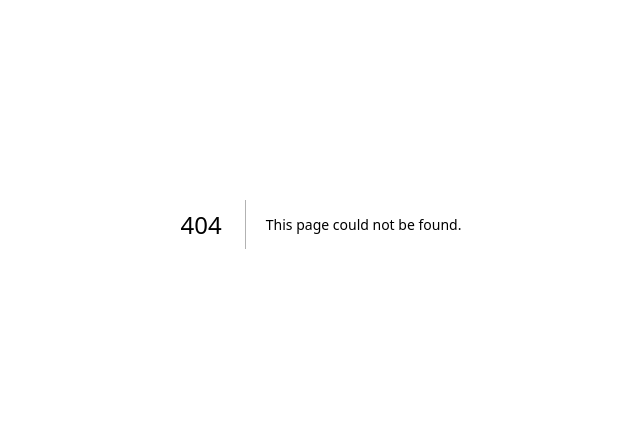
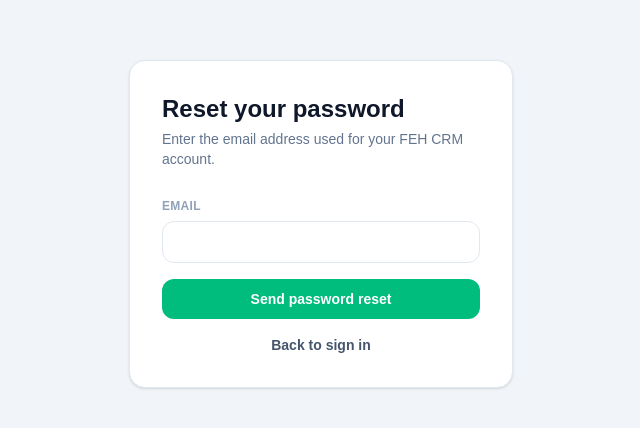
Before and after one commit to dalbirrahala-byte/free-energy-help-ai-os, a Next.js app in the folder frontend/: page /forgot-password in a window 1280 px wide. Before the commit this address had no page. Shown: the part 176-604 px from the top of the page, without its empty margins (319-959 px from the left). Built offline with nearby package versions, Linux system fonts and the light colour scheme.

Commit message:
fix(auth): add reliable CRM onboarding and recovery

```diff
--- a/frontend/package.json
+++ b/frontend/package.json
@@ -11,6 +11,7 @@
     "test:factory-041": "node --test src/lib/identity-resolution/*.test.ts src/lib/suppression/*.test.ts src/lib/compliance/*.test.ts src/lib/outreach/*.test.ts src/lib/execution-authorization/*.test.ts",
     "test:execution-dispatch": "node --test src/lib/execution-dispatch/*.test.ts",
     "test:factory-044": "node --test src/lib/lead-discovery/*.test.ts",
+    "test:auth": "node --test src/lib/auth/*.test.ts",
     "typecheck": "tsc --noEmit",
     "check": "npm run typecheck && npm run lint && npm run build"
   },
--- /dev/null
+++ b/frontend/src/app/auth/confirm/route.ts
@@ -0,0 +1,26 @@
+import { NextResponse } from "next/server";
+
+import { isSetPasswordOtpType, safeAuthNext } from "@/lib/auth/recovery";
+import { createClient } from "@/lib/supabase/server";
+
+export async function GET(request: Request) {
+  const requestUrl = new URL(request.url);
+  const tokenHash = requestUrl.searchParams.get("token_hash");
+  const type = requestUrl.searchParams.get("type");
+  const next = safeAuthNext(requestUrl.searchParams.get("next"));
+
+  if (tokenHash && isSetPasswordOtpType(type)) {
+    const supabase = await createClient();
+    const { error } = await supabase.auth.verifyOtp({ token_hash: tokenHash, type });
+
+    if (!error) {
+      const destination = new URL(next, requestUrl.origin);
+      destination.searchParams.set("mode", type === "invite" ? "invite" : "recovery");
+      return NextResponse.redirect(destination);
+    }
+  }
+
+  const expired = new URL("/forgot-password", requestUrl.origin);
+  expired.searchParams.set("error", "expired");
+  return NextResponse.redirect(expired);
+}
--- /dev/null
+++ b/frontend/src/app/forgot-password/ForgotPasswordForm.tsx
@@ -0,0 +1,59 @@
+"use client";
+
+import Link from "next/link";
+import { FormEvent, useState } from "react";
+
+import { createClient } from "@/lib/supabase/client";
+
+export function ForgotPasswordForm() {
+  const [pending, setPending] = useState(false);
+  const [sent, setSent] = useState(false);
+  const [error, setError] = useState<string | null>(null);
+
+  async function submit(event: FormEvent<HTMLFormElement>) {
+    event.preventDefault();
+    setPending(true);
+    setError(null);
+
+    const form = new FormData(event.currentTarget);
+    const email = String(form.get("email") ?? "").trim();
+    const supabase = createClient();
+    const { error: resetError } = await supabase.auth.resetPasswordForEmail(email, {
+      redirectTo: `${window.location.origin}/reset-password?mode=recovery`,
+    });
+
+    setPending(false);
+    if (resetError) {
+      setError("We could not send the reset email. Please wait a moment and try again.");
+      return;
+    }
+    setSent(true);
+  }
+
+  if (sent) {
+    return (
+      <div className="mt-6 space-y-4">
+        <p className="rounded-xl bg-emerald-50 px-4 py-3 text-sm text-emerald-800">
+          If that address has a CRM account, a password reset email has been sent. Use the newest email; the link can only be used once.
+        </p>
+        <Link href="/login" className="block text-center text-sm font-semibold text-emerald-700 hover:text-emerald-800">
+          Return to sign in
+        </Link>
+      </div>
+    );
+  }
+
+  return (
+    <form onSubmit={submit} className="mt-6 space-y-4">
+      <div>
+        <label htmlFor="email" className="text-xs font-semibold uppercase tracking-wide text-slate-400">Email</label>
+        <input id="email" name="email" type="email" required autoComplete="email" className="mt-1 w-full rounded-xl border border-slate-200 px-4 py-2.5 text-sm focus:border-emerald-500 focus:outline-none" />
+      </div>
+      {error && <p className="rounded-xl bg-red-50 px-4 py-2.5 text-sm font-medium text-red-700">{error}</p>}
+      <button type="submit" disabled={pending} className="w-full rounded-xl bg-emerald-500 px-4 py-2.5 text-sm font-semibold text-white hover:bg-emerald-600 disabled:cursor-not-allowed disabled:opacity-60">
+        {pending ? "Sending..." : "Send password reset"}
+      </button>
+      <Link href="/login" className="block text-center text-sm font-semibold text-slate-600 hover:text-slate-800">Back to sign in</Link>
+    </form>
+  );
+}
--- /dev/null
+++ b/frontend/src/app/forgot-password/page.tsx
@@ -0,0 +1,17 @@
+import { ForgotPasswordForm } from "./ForgotPasswordForm";
+
+type ForgotPasswordPageProps = { searchParams: Promise<{ error?: string }> };
+
+export default async function ForgotPasswordPage({ searchParams }: ForgotPasswordPageProps) {
+  const { error } = await searchParams;
+  return (
+    <main className="flex min-h-screen items-center justify-center bg-slate-100 p-8">
+      <div className="w-full max-w-sm rounded-2xl border border-slate-200 bg-white p-8 shadow-sm">
+        <h1 className="text-2xl font-bold text-slate-900">Reset your password</h1>
+        <p className="mt-1 text-sm text-slate-500">Enter the email address used for your FEH CRM account.</p>
+        {error === "expired" && <p className="mt-4 rounded-xl bg-amber-50 px-4 py-3 text-sm text-amber-800">That link has expired or was already used. Request a fresh password reset below.</p>}
+        <ForgotPasswordForm />
+      </div>
+    </main>
+  );
+}
--- a/frontend/src/app/login/LoginForm.tsx
+++ b/frontend/src/app/login/LoginForm.tsx
@@ -1,5 +1,6 @@
 "use client";
 
+import Link from "next/link";
 import { useActionState } from "react";
 
 import { signIn, type LoginActionState } from "./actions";
@@ -28,9 +29,14 @@ export function LoginForm({ redirectTo }: { redirectTo: string }) {
       </div>
 
       <div>
-        <label htmlFor="password" className="text-xs font-semibold uppercase tracking-wide text-slate-400">
-          Password
-        </label>
+        <div className="flex items-center justify-between gap-4">
+          <label htmlFor="password" className="text-xs font-semibold uppercase tracking-wide text-slate-400">
+            Password
+          </label>
+          <Link href="/forgot-password" className="text-xs font-semibold text-emerald-700 hover:text-emerald-800">
+            Forgot password?
+          </Link>
+        </div>
         <input
           id="password"
           name="password"
--- /dev/null
+++ b/frontend/src/app/reset-password/ResetPasswordForm.tsx
@@ -0,0 +1,86 @@
+"use client";
+
+import Link from "next/link";
+import { FormEvent, useEffect, useState } from "react";
+import { useRouter } from "next/navigation";
+
+import { passwordValidationError } from "@/lib/auth/recovery";
+import { createClient } from "@/lib/supabase/client";
+
+export function ResetPasswordForm() {
+  const router = useRouter();
+  const [checking, setChecking] = useState(true);
+  const [hasSession, setHasSession] = useState(false);
+  const [pending, setPending] = useState(false);
+  const [error, setError] = useState<string | null>(null);
+
+  useEffect(() => {
+    const supabase = createClient();
+    let active = true;
+    supabase.auth.getSession().then(({ data }) => {
+      if (active) {
+        setHasSession(Boolean(data.session));
+        setChecking(false);
+      }
+    });
+    const { data: listener } = supabase.auth.onAuthStateChange((_event, session) => {
+      if (active && session) {
+        setHasSession(true);
+        setChecking(false);
+      }
+    });
+    return () => {
+      active = false;
+      listener.subscription.unsubscribe();
+    };
+  }, []);
+
+  async function submit(event: FormEvent<HTMLFormElement>) {
+    event.preventDefault();
+    const form = new FormData(event.currentTarget);
+    const password = String(form.get("password") ?? "");
+    const confirmation = String(form.get("confirmation") ?? "");
+    const validationError = passwordValidationError(password, confirmation);
+    if (validationError) {
+      setError(validationError);
+      return;
+    }
+
+    setPending(true);
+    setError(null);
+    const supabase = createClient();
+    const { error: updateError } = await supabase.auth.updateUser({ password });
+    if (updateError) {
+      setPending(false);
+      setError("This password link is no longer valid. Request a new one and use the newest email.");
+      return;
+    }
+    router.replace("/");
+    router.refresh();
+  }
+
+  if (checking) return <p className="mt-6 text-sm text-slate-600">Checking your secure link...</p>;
+  if (!hasSession) {
+    return (
+      <div className="mt-6 space-y-4">
+        <p className="rounded-xl bg-amber-50 px-4 py-3 text-sm text-amber-800">This link has expired, was already used, or was opened without its security token.</p>
+        <Link href="/forgot-password" className="block text-center text-sm font-semibold text-emerald-700 hover:text-emerald-800">Request a new password link</Link>
+      </div>
+    );
+  }
+
+  return (
+    <form onSubmit={submit} className="mt-6 space-y-4">
+      <div>
+        <label htmlFor="password" className="text-xs font-semibold uppercase tracking-wide text-slate-400">New password</label>
+        <input id="password" name="password" type="password" required minLength={12} autoComplete="new-password" className="mt-1 w-full rounded-xl border border-slate-200 px-4 py-2.5 text-sm focus:border-emerald-500 focus:outline-none" />
+      </div>
+      <div>
+        <label htmlFor="confirmation" className="text-xs font-semibold uppercase tracking-wide text-slate-400">Confirm new password</label>
+        <input id="confirmation" name="confirmation" type="password" required minLength={12} autoComplete="new-password" className="mt-1 w-full rounded-xl border border-slate-200 px-4 py-2.5 text-sm focus:border-emerald-500 focus:outline-none" />
+      </div>
+      {error && <p className="rounded-xl bg-red-50 px-4 py-2.5 text-sm font-medium text-red-700">{error}</p>}
+      <button type="submit" disabled={pending} className="w-full rounded-xl bg-emerald-500 px-4 py-2.5 text-sm font-semibold text-white hover:bg-emerald-600 disabled:cursor-not-allowed disabled:opacity-60">{pending ? "Saving..." : "Save password and enter CRM"}</button>
+    </form>
+  );
+}
--- /dev/null
+++ b/frontend/src/app/reset-password/page.tsx
@@ -0,0 +1,17 @@
+import { ResetPasswordForm } from "./ResetPasswordForm";
+
+type ResetPasswordPageProps = { searchParams: Promise<{ mode?: string }> };
+
+export default async function ResetPasswordPage({ searchParams }: ResetPasswordPageProps) {
+  const { mode } = await searchParams;
+  const invited = mode === "invite";
+  return (
+    <main className="flex min-h-screen items-center justify-center bg-slate-100 p-8">
+      <div className="w-full max-w-sm rounded-2xl border border-slate-200 bg-white p-8 shadow-sm">
+        <h1 className="text-2xl font-bold text-slate-900">{invited ? "Create your CRM password" : "Choose a new password"}</h1>
+        <p className="mt-1 text-sm text-slate-500">Use at least 12 characters. Your password is never shown to an administrator.</p>
+        <ResetPasswordForm />
+      </div>
+    </main>
+  );
+}
--- /dev/null
+++ b/frontend/src/lib/auth/recovery.ts
@@ -0,0 +1,24 @@
+import type { EmailOtpType } from "@supabase/supabase-js";
+
+const SET_PASSWORD_TYPES = new Set<EmailOtpType>(["invite", "recovery"]);
+
+export function safeAuthNext(value: string | null): string {
+  if (value?.startsWith("/") && !value.startsWith("//")) {
+    return value;
+  }
+  return "/reset-password";
+}
+
+export function isSetPasswordOtpType(value: string | null): value is EmailOtpType {
+  return SET_PASSWORD_TYPES.has(value as EmailOtpType);
+}
+
+export function passwordValidationError(password: string, confirmation: string): string | null {
+  if (password.length < 12) {
+    return "Use at least 12 characters.";
+  }
+  if (password !== confirmation) {
+    return "The passwords do not match.";
+  }
+  return null;
+}
--- a/frontend/src/middleware.ts
+++ b/frontend/src/middleware.ts
@@ -10,7 +10,7 @@
 import { createServerClient } from "@supabase/ssr";
 import { type NextRequest, NextResponse } from "next/server";
 
-const PUBLIC_PATHS = ["/login", "/business-energy-quote"];
+const PUBLIC_PATHS = ["/login", "/forgot-password", "/reset-password", "/auth/confirm", "/business-energy-quote"];
 const PUBLIC_PREFIXES = ["/leads/web/"];
 
 function isPublicPath(pathname: string): boolean {
```
Also changed, not shown: 2 other files (tests, documents, lock files or other folders).
